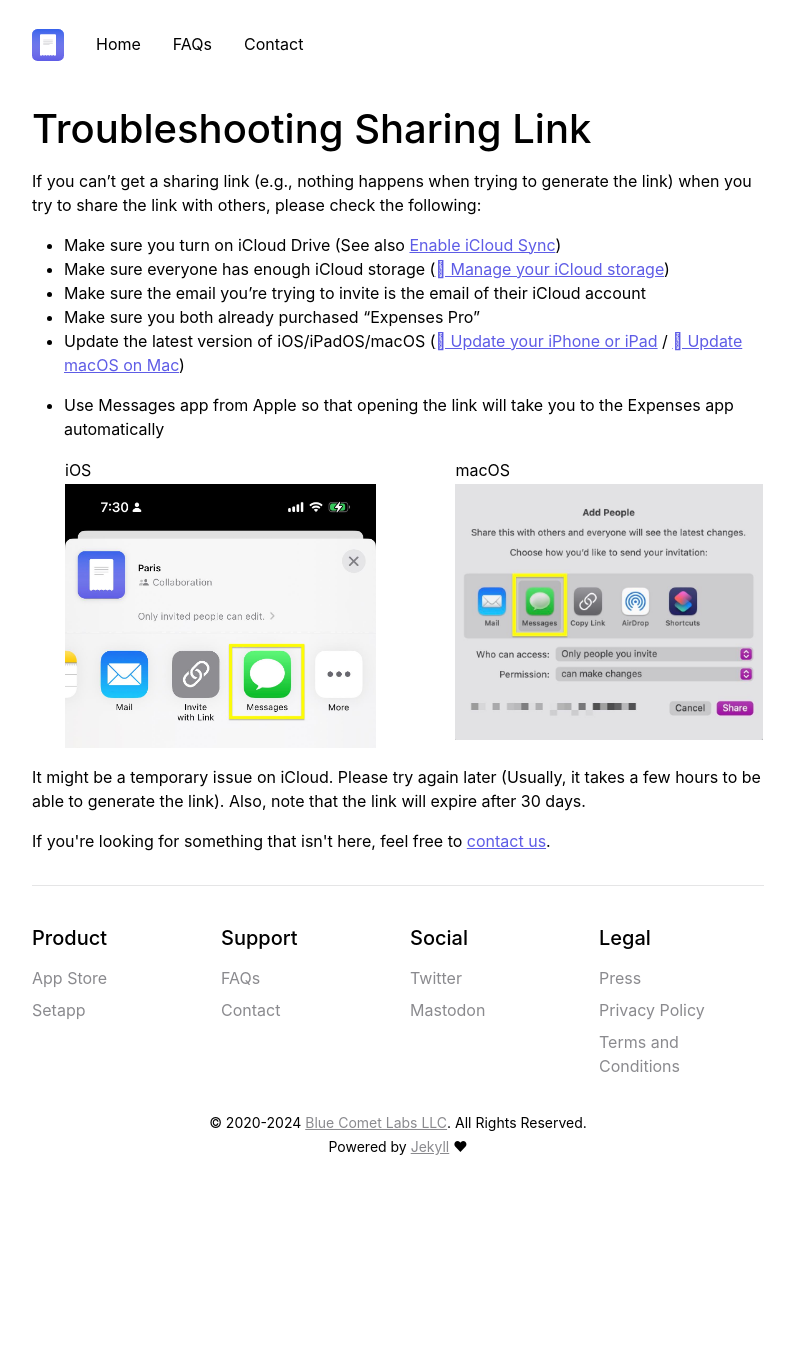
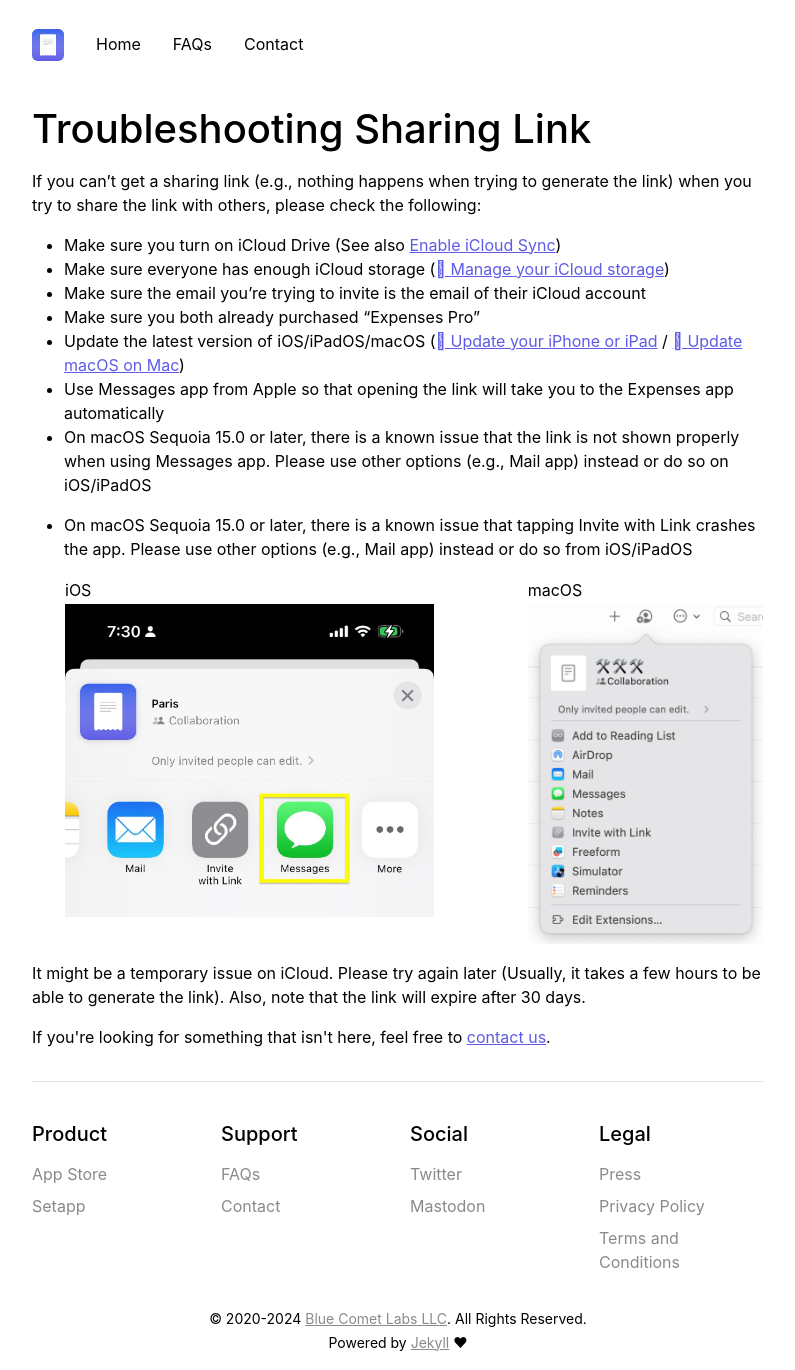
Before and after one commit to bluecometlabs/getexpenses.app, a Jekyll site: the page built from pages/faq/troubleshooting-sharing-link.md, in a window 1280 px wide. Shown: the whole page, without its empty margins (242-1037 px from the left). Built offline with Jekyll 4.4.1, drawn with Linux system fonts in a browser that asks for light colours; before the commit the page ends 1174 px from its top, so only the background shows below that.

Commit message:
Update faq page

```diff
--- a/pages/faq/troubleshooting-sharing-link.md
+++ b/pages/faq/troubleshooting-sharing-link.md
@@ -14,6 +14,8 @@
 - Make sure you both already purchased "Expenses Pro"
 - Update the latest version of iOS/iPadOS/macOS ([ Update your iPhone or iPad](https://support.apple.com/en-us/118575) / [ Update macOS on Mac](https://support.apple.com/en-us/108382))
 - Use Messages app from Apple so that opening the link will take you to the Expenses app automatically
+- On macOS Sequoia 15.0 or later, there is a known issue that the link is not shown properly when using Messages app. Please use other options (e.g., Mail app) instead or do so on iOS/iPadOS
+- On macOS Sequoia 15.0 or later, there is a known issue that tapping Invite with Link crashes the app. Please use other options (e.g., Mail app) instead or do so from iOS/iPadOS
 
     <table>
         <tr>
```
Also changed, not shown: assets/faq/troubleshooting-sharing-link/sharing-link-messages-mac.jpg.
